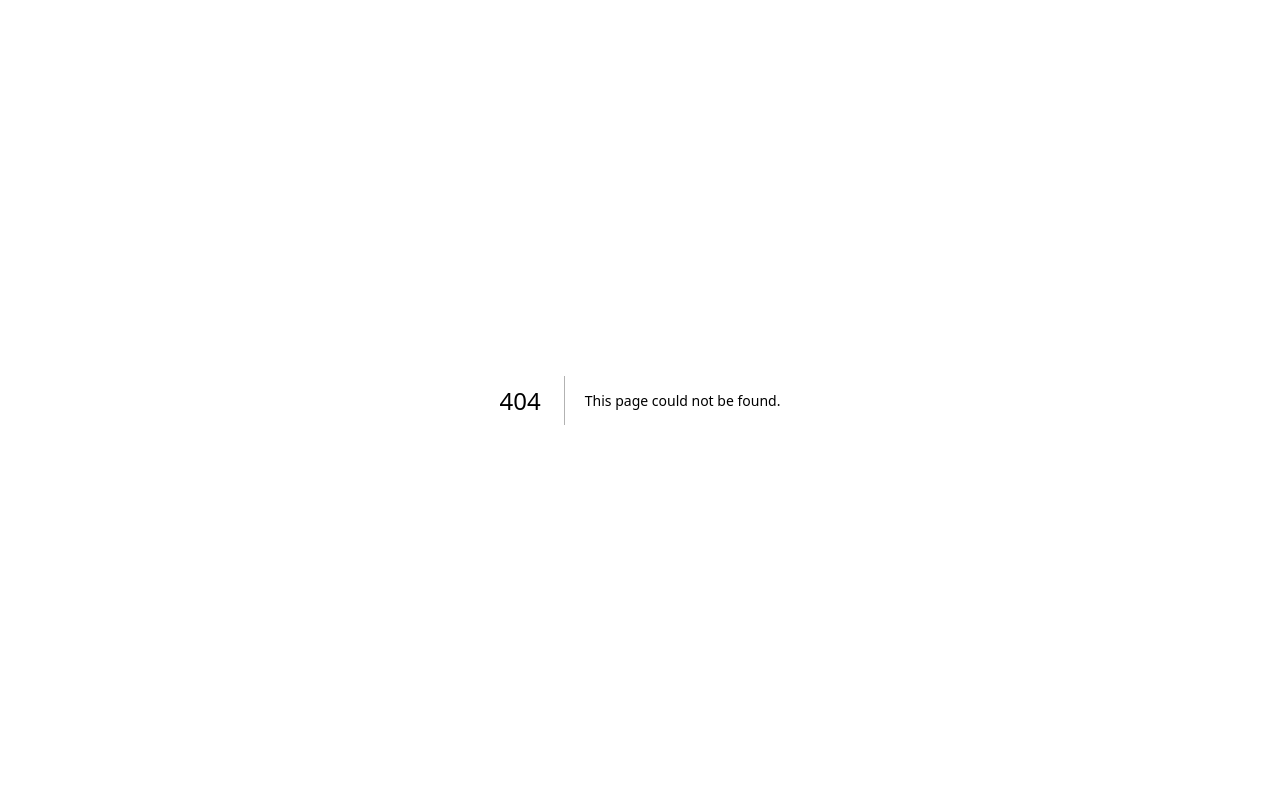
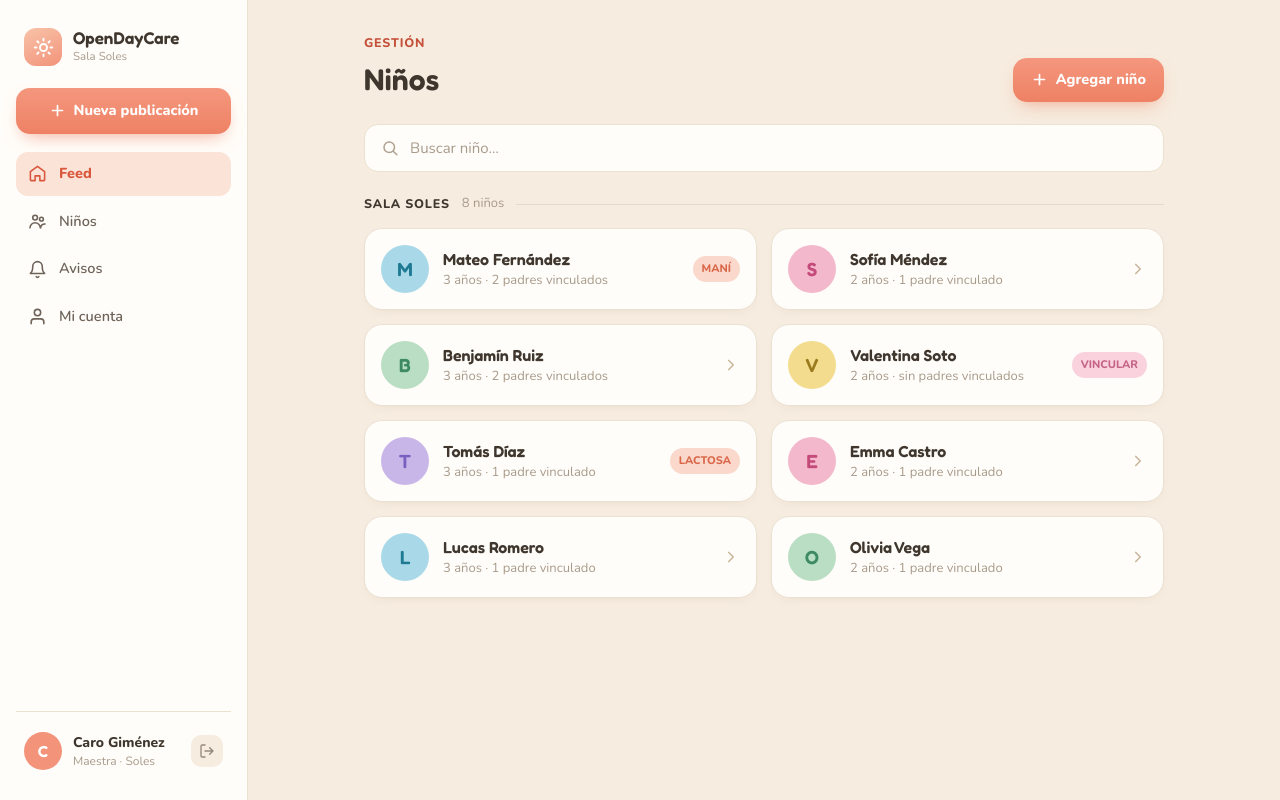
Before and after one commit to DarioZubaray/open-daycare, a Next.js app: page /kids in a window 1280 px wide. Before the commit this address had no page. Built offline with nearby package versions, Linux system fonts and the light colour scheme.

Commit message:
Add KidsPage component with sidebar, search, and child management features

```diff
--- /dev/null
+++ b/app/kids/page.tsx
@@ -0,0 +1,93 @@
+"use client";
+
+import { useState } from "react";
+import { ChildCard } from "@/components/ChildCard";
+import { Sidebar } from "@/components/Sidebar";
+import { children } from "@/lib/children";
+
+function MenuIcon() {
+  return (
+    <svg width="20" height="20" viewBox="0 0 24 24" fill="none" stroke="currentColor" strokeWidth="2" strokeLinecap="round" strokeLinejoin="round" aria-hidden="true">
+      <path d="M4 6h16M4 12h16M4 18h16" />
+    </svg>
+  );
+}
+
+function PlusIcon() {
+  return (
+    <svg width="17" height="17" viewBox="0 0 24 24" fill="none" stroke="#fff" strokeWidth="2.4" strokeLinecap="round" strokeLinejoin="round" aria-hidden="true">
+      <path d="M12 5v14M5 12h14" />
+    </svg>
+  );
+}
+
+function SearchIcon() {
+  return (
+    <svg width="18" height="18" viewBox="0 0 24 24" fill="none" stroke="#B0A290" strokeWidth="2" strokeLinecap="round" strokeLinejoin="round" aria-hidden="true">
+      <circle cx="11" cy="11" r="7" />
+      <path d="m21 21-4.3-4.3" />
+    </svg>
+  );
+}
+
+export default function KidsPage() {
+  const [isSidebarOpen, setIsSidebarOpen] = useState(false);
+
+  return (
+    <div className="flex min-h-screen bg-cream">
+      {!isSidebarOpen ? (
+        <button
+          onClick={() => setIsSidebarOpen(true)}
+          aria-label="Abrir menú"
+          className="fixed left-4 top-4 z-40 flex h-10 w-10 items-center justify-center rounded-xl border border-line bg-surface text-ink shadow-[0_4px_14px_-10px_rgba(120,90,60,0.4)] sidebar:hidden"
+        >
+          <MenuIcon />
+        </button>
+      ) : null}
+      <Sidebar isOpen={isSidebarOpen} onClose={() => setIsSidebarOpen(false)} />
+      <main className="h-screen min-w-0 flex-1 overflow-y-auto">
+        <div className="mx-auto w-full max-w-[880px] px-10 pb-20 pt-[34px]">
+          <div className="mb-[22px] flex items-end justify-between gap-4">
+            <div>
+              <p className="mb-1 text-[12.5px] font-extrabold tracking-[0.8px] text-accent">
+                GESTIÓN
+              </p>
+              <h1 className="m-0 font-heading text-[30px] font-semibold text-ink">
+                Niños
+              </h1>
+            </div>
+            <a
+              href="#"
+              className="flex items-center gap-2 rounded-[14px] bg-linear-to-b from-primary-from to-primary-to px-[18px] py-[11px] text-[14.5px] font-extrabold text-white shadow-[0_8px_18px_-8px_rgba(238,129,100,0.7)]"
+            >
+              <PlusIcon />
+              Agregar niño
+            </a>
+          </div>
+
+          <div className="mb-[22px] flex items-center gap-[11px] rounded-[14px] border border-line bg-surface px-4 py-3">
+            <SearchIcon />
+            <input
+              placeholder="Buscar niño…"
+              className="flex-1 border-none bg-transparent text-[15px] text-ink placeholder:text-muted"
+            />
+          </div>
+
+          <div className="mb-[14px] flex items-center gap-3">
+            <span className="text-[12.5px] font-extrabold tracking-[0.8px] text-ink">
+              SALA SOLES
+            </span>
+            <span className="text-[13px] text-muted">{children.length} niños</span>
+            <span className="h-px flex-1 bg-[#E7DAC8]" />
+          </div>
+
+          <div className="grid grid-cols-2 gap-[14px]">
+            {children.map((child) => (
+              <ChildCard key={child.id} child={child} />
+            ))}
+          </div>
+        </div>
+      </main>
+    </div>
+  );
+}
```
